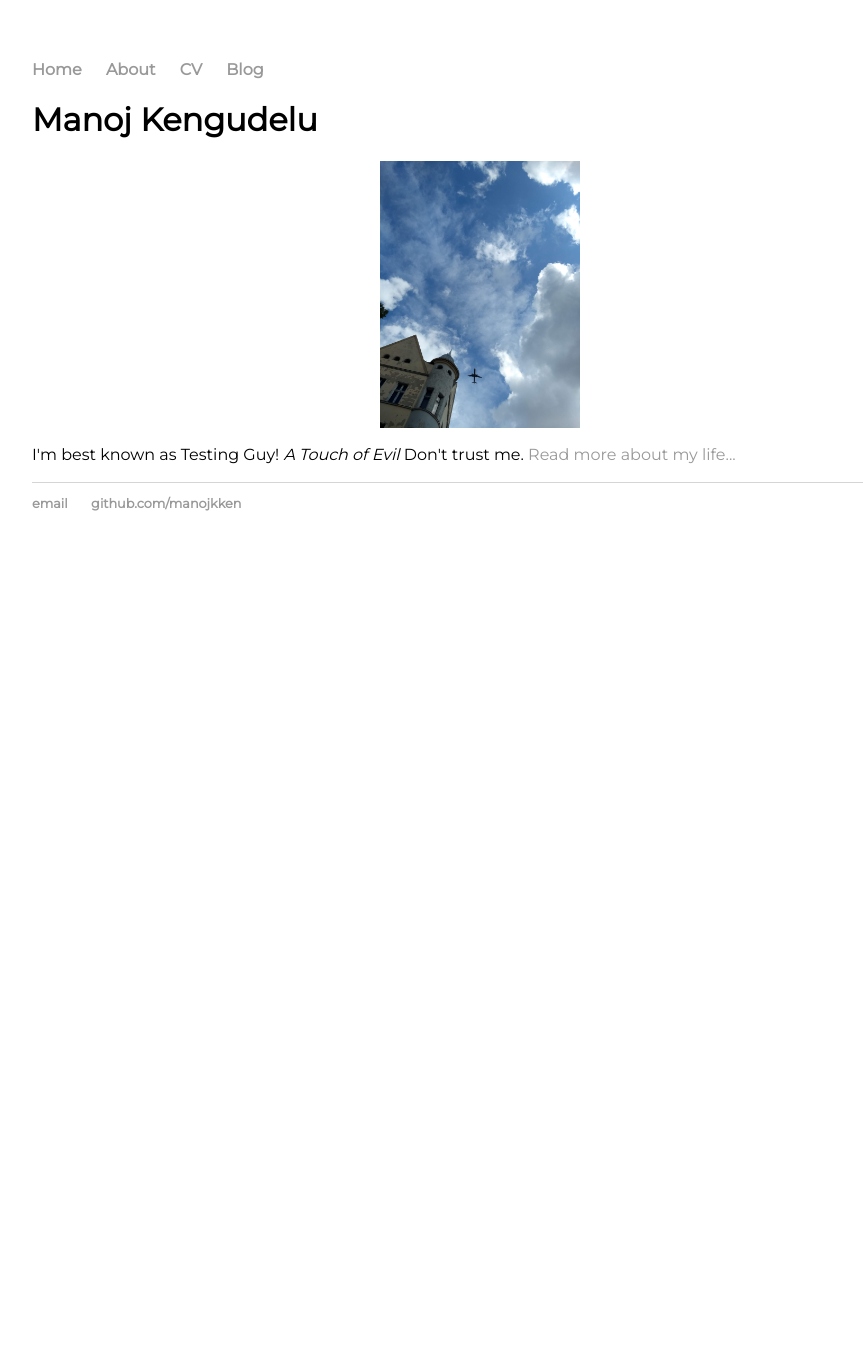
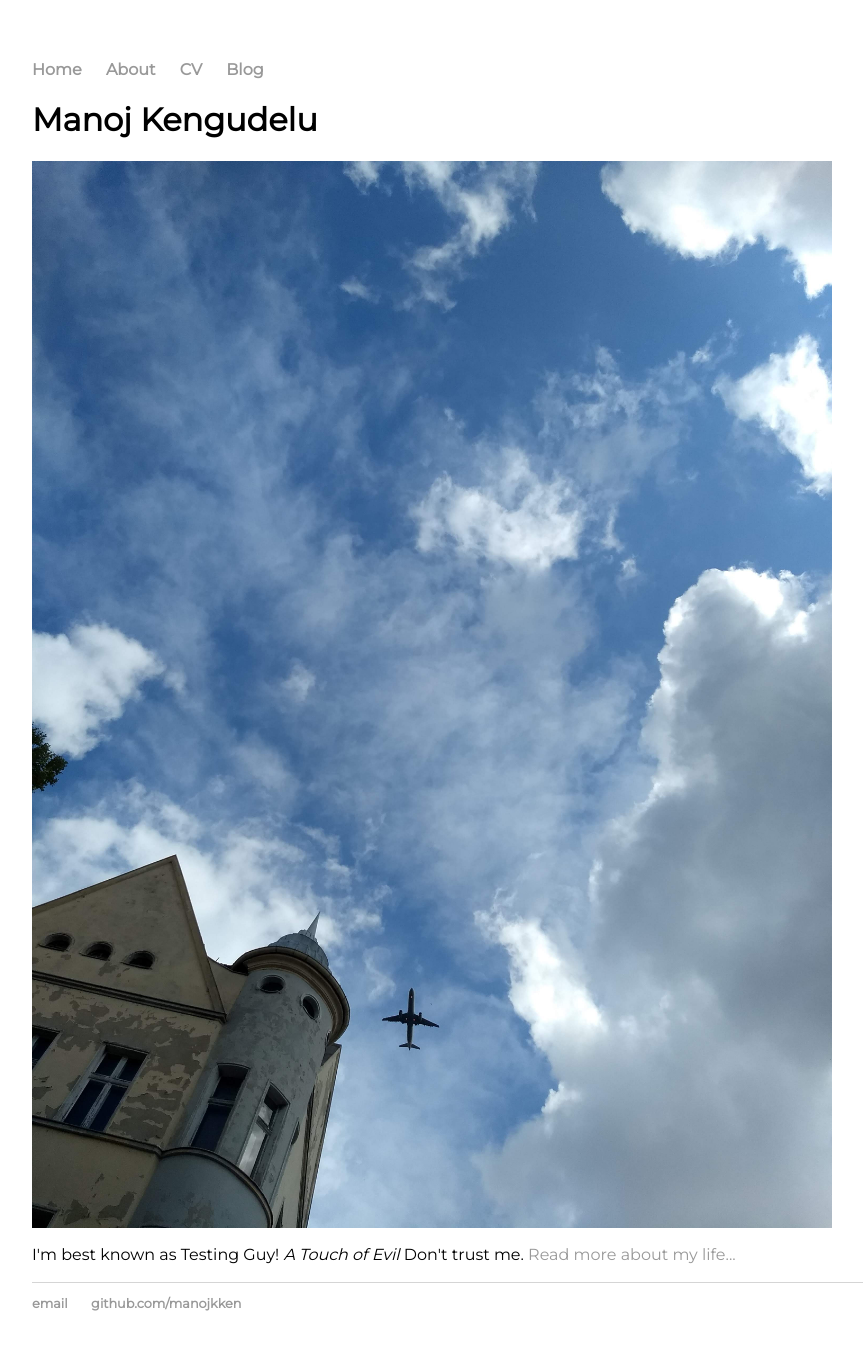
Before and after one commit to mkken/mkken.github.io, a Jekyll site: the page built from index.html, in a window 1280 px wide. Shown: the whole page, without its empty margins (160-1023 px from the left). Built offline with Jekyll 4.4.1, drawn with Linux system fonts in a browser that asks for light colours; before the commit the page ends 900 px from its top, so only the background shows below that.

Commit message:
adding images

```diff
--- a/index.html
+++ b/index.html
@@ -4,6 +4,6 @@ title: Manoj Kengudelu, Testing Guy!
 ---
 <div class="blurb">
 	<h1>Manoj Kengudelu</h1>
-	<img src="img/home.jpg" style="margin:auto; width:200px;display:block" />
+	<img src="img/home.jpg" style="margin:left; width:800px;display:block" />
 	<p>I'm best known as Testing Guy! <em>A Touch of Evil</em> Don't trust me. <a href="/about">Read more about my life...</a></p>
 </div><!-- /.blurb -->
```
